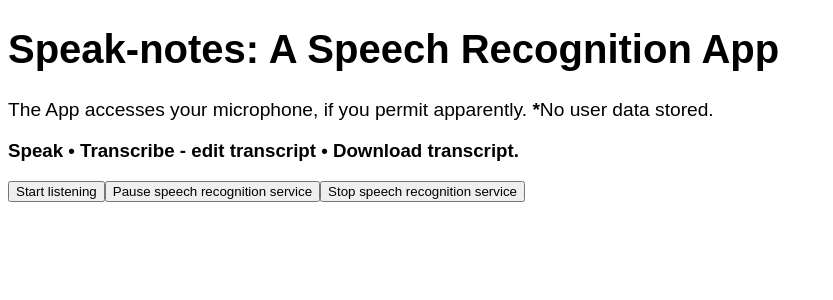
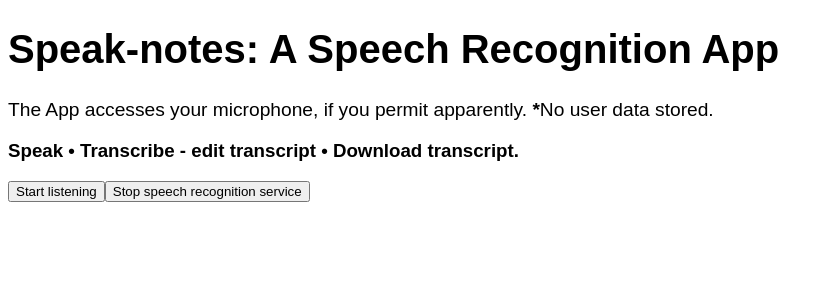
Before and after one commit to contigen/speak-notes, a React (Create React App) app: page / in a window 1280 px wide. Shown: the top 300 px of the page, without its empty margins (0-833 px from the left). Built offline with nearby package versions, Linux system fonts and the light colour scheme.

Commit message:
delete pause button

```diff
--- a/src/features/speech-recognition/speech-recognition.js
+++ b/src/features/speech-recognition/speech-recognition.js
@@ -38,7 +38,6 @@ export const SpeechRecognition = () => {
           ? `Start listening`
           : `listening ...`}
       </button>
-      <button onClick={stopSpeechRec}>Pause speech recognition service</button>
       <button onClick={abort}>Stop speech recognition service</button>
       {transcript ? (
         <div>
```
